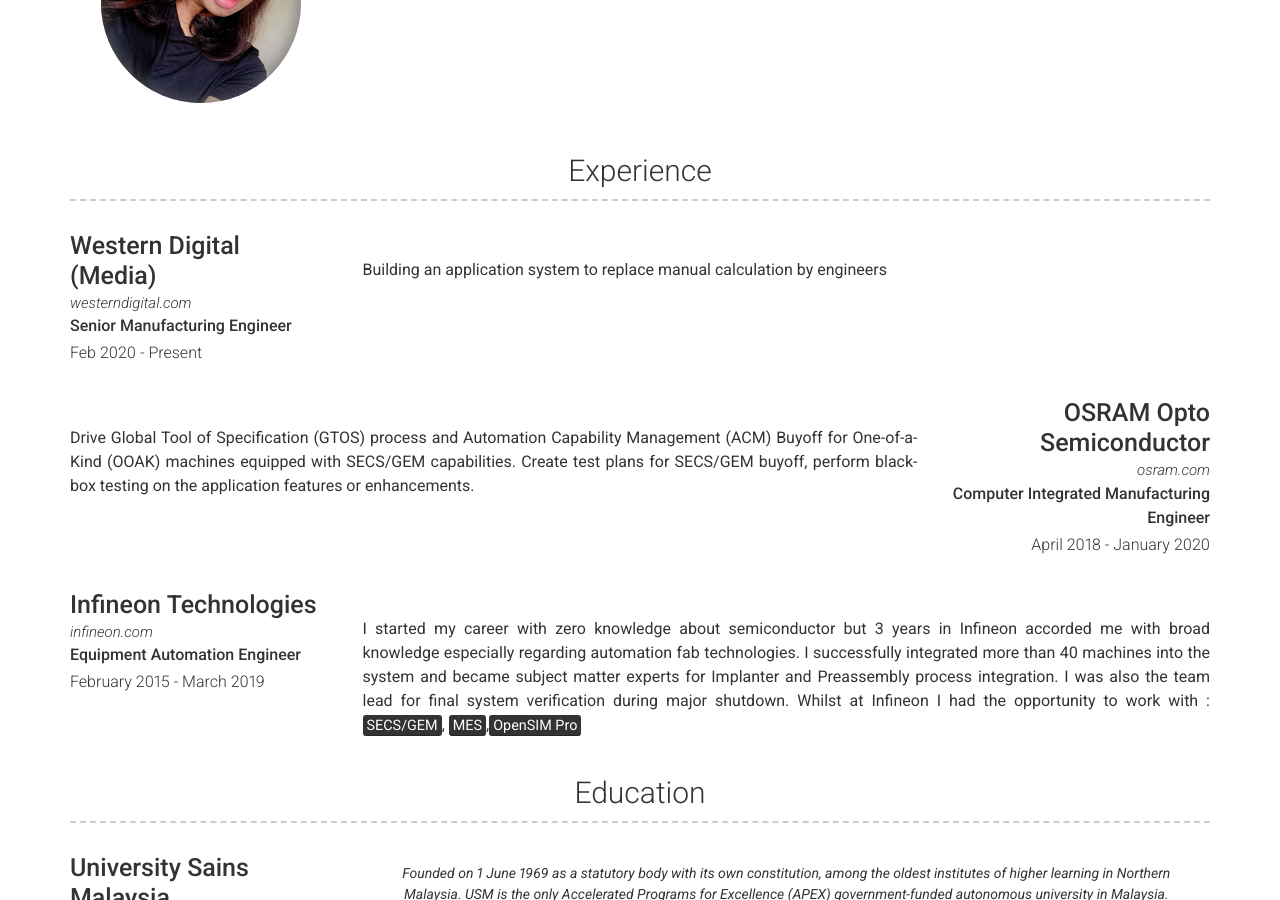
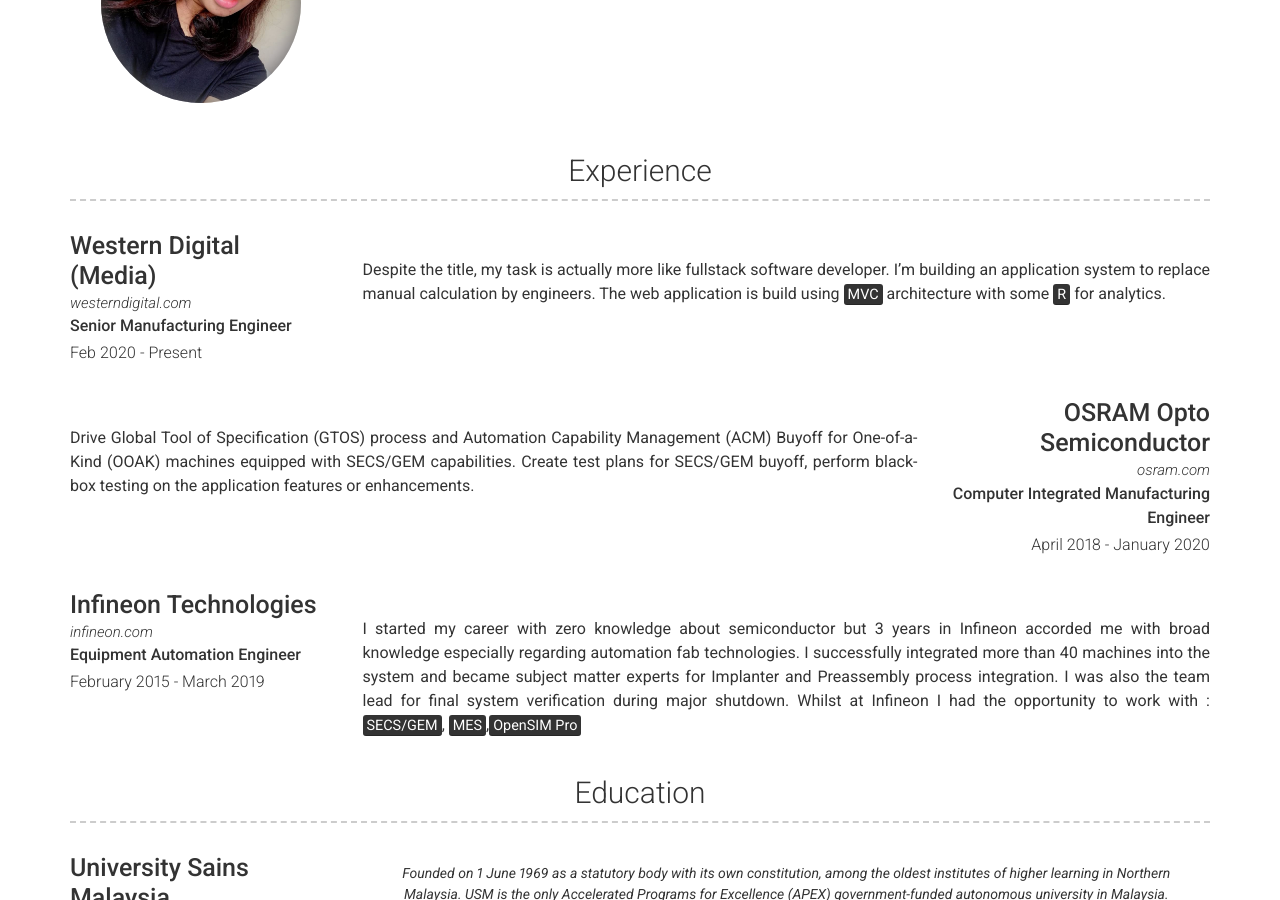
Before and after one commit to mahirahamzah/Resume, a Jekyll site: the page built from index.md, in a window 1280 px wide and 900 px high, scrolled down 376 px. Built offline with Jekyll 4.4.1, drawn with Linux system fonts in a browser that asks for light colours; nearby versions of some CDN libraries.

Commit message:
Update experience.yml

```diff
--- a/_data/experience.yml
+++ b/_data/experience.yml
@@ -7,7 +7,7 @@
   quote: >
 
   description: | # this will include new lines to allow paragraphs
-    Building an application system to replace manual calculation by engineers
+    Despite the title, my task is actually more like fullstack software developer. I'm building an application system to replace manual calculation by engineers. The web application is build using <mark>MVC</mark> architecture with some <mark>R</mark> for analytics.
 
 # Experience template
 - layout: right
```
